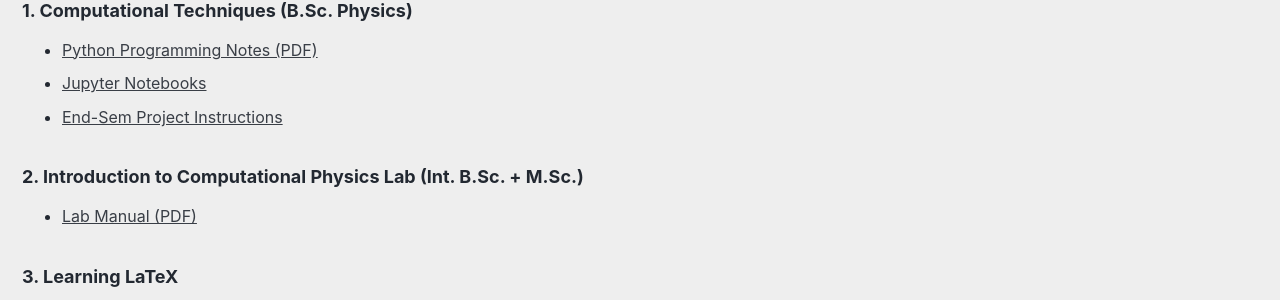
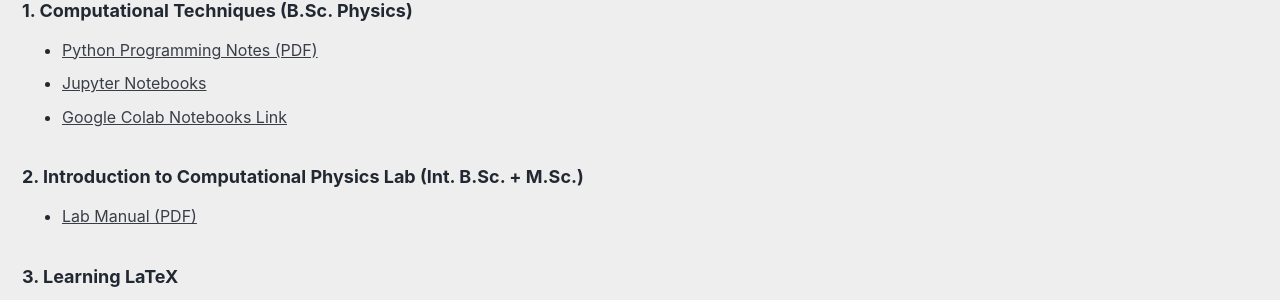
Before and after one commit to niteshchandra039/niteshchandra039.github.io, a Jekyll site: the page built from teaching.md, in a window 1280 px wide. Shown: the part 377-677 px from the top of the page. Built offline with Jekyll 4.4.1, drawn with Linux system fonts in a browser that asks for light colours; cached includes are drawn as plain includes.

Commit message:
Implement code changes to enhance functionality and improve performance

```diff
--- a/teaching.md
+++ b/teaching.md
@@ -22,8 +22,10 @@
 <h3>1. Computational Techniques (B.Sc. Physics)</h3>
 <ul>
   <li><a href="/resources/computational_techniques/python_notes.pdf" target="_blank">Python Programming Notes (PDF)</a></li>
-  <li><a href="/resources/computational_techniques/python_notes.ipynb" target="_blank">Jupyter Notebooks</a></li>
-  <li><a href="/resources/computational_techniques/end_term_project_instructions.pdf" target="_blank">End-Sem Project Instructions</a></li>
+  <!-- <li><a href="/resources/computational_techniques/python_notes.ipynb" target="_blank">Jupyter Notebooks</a></li> -->
+  <li><a href="/resources/computational_techniques/Python_learning/python_notes_updated.ipynb" target="_blank">Jupyter Notebooks</a></li>
+  <li><a href="https://colab.research.google.com/drive/1W0J-ll0QylMYLvjRHqHGANBbj2ApXnIr?usp=sharing" target="_blank">Google Colab Notebooks Link</a></li>
+  <!-- <li><a href="/resources/computational_techniques/end_term_project_instructions.pdf" target="_blank">End-Sem Project Instructions</a></li> -->
 </ul>
 
 <h3>2. Introduction to Computational Physics Lab (Int. B.Sc. + M.Sc.)</h3>
```
Also changed, not shown: 1 other file.
